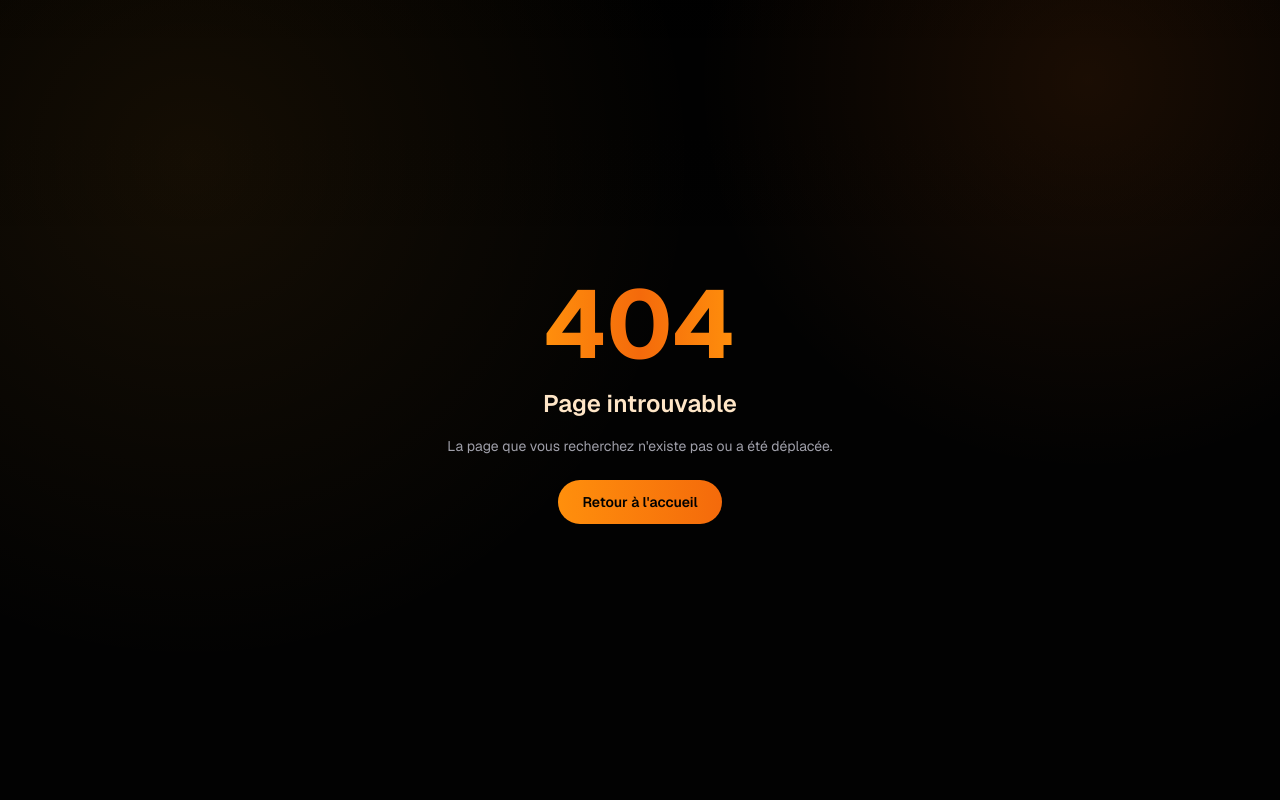
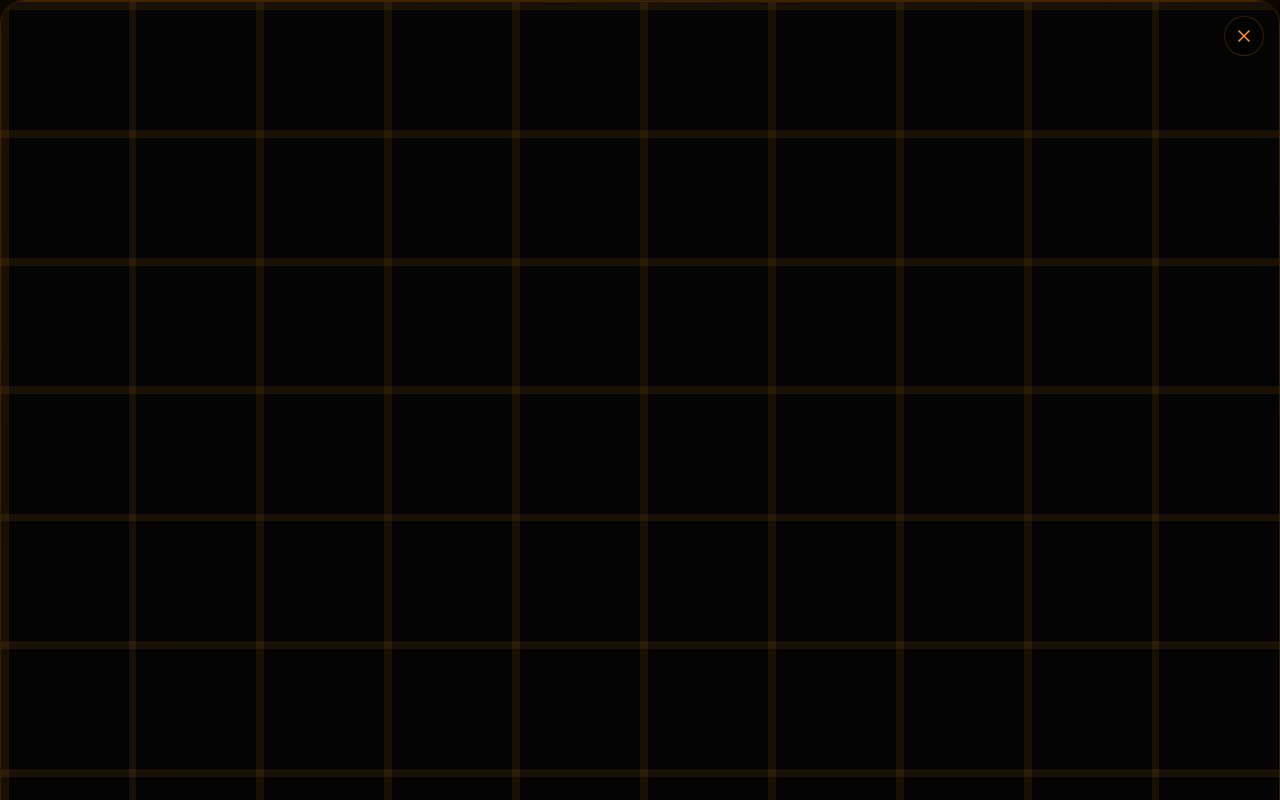
Before and after one commit to lenny-vigeon-dev/cervelet, a Next.js app in the folder frontend/: page /canva in a window 1280 px wide. Before the commit this address had no page. Shown: the top 800 px of the page. Built offline with nearby package versions, Linux system fonts and the light colour scheme.

Commit message:
feat(canva): implement CanvaPage with pixel canvas and zoom/pan functionality

```diff
--- /dev/null
+++ b/frontend/app/canva/page.tsx
@@ -0,0 +1,66 @@
+'use client';
+
+import { PixelCanvas } from "@/components/pixel-canvas";
+import Link from "next/link";
+import { useEffect } from "react";
+
+export default function CanvaPage() {
+
+
+  useEffect(() => {
+    const originalOverflow = document.body.style.overflow;
+
+    document.body.style.overflow = 'hidden';
+
+    const preventZoom = (e: WheelEvent) => {
+      if (e.ctrlKey) {
+        e.preventDefault();
+      }
+    };
+
+    const preventPinchZoom = (e: TouchEvent) => {
+      if (e.touches.length > 1) {
+        e.preventDefault();
+      }
+    };
+
+    document.addEventListener('wheel', preventZoom, { passive: false });
+    document.addEventListener('touchmove', preventPinchZoom, { passive: false });
+
+    return () => {
+      document.body.style.overflow = originalOverflow;
+      document.removeEventListener('wheel', preventZoom);
+      document.removeEventListener('touchmove', preventPinchZoom);
+    };
+  }, []);
+
+  return (
+    <main className="min-h-screen touch-none">
+      <div className="absolute top-4 right-4 z-10">
+        <Link
+          href="/"
+          className="flex items-center justify-center w-10 h-10 rounded-full bg-black/50 hover:bg-black/70 border border-brand/20 hover:border-brand/40 transition-colors"
+          aria-label="Retour à la page d'accueil">
+          <svg
+            xmlns="http://www.w3.org/2000/svg"
+            width="20"
+            height="20"
+            viewBox="0 0 24 24"
+            fill="none"
+            stroke="currentColor"
+            strokeWidth="2"
+            strokeLinecap="round"
+            strokeLinejoin="round"
+            className="text-brand"
+          >
+            <line x1="18" y1="6" x2="6" y2="18" />
+            <line x1="6" y1="6" x2="18" y2="18" />
+          </svg>
+        </Link>
+      </div>
+      <div className="max-w">
+        <PixelCanvas />
+      </div>
+    </main>
+  );
+}
--- a/frontend/app/page.tsx
+++ b/frontend/app/page.tsx
@@ -6,6 +6,7 @@ import { FeaturesGrid } from "@/components/features-grid";
 import { fetchCanvasSnapshot, fetchCanvasSummary } from "@/lib/canvas";
 import { safeFetch } from "@/hooks/use-safe-fetch";
 import type { CanvasSnapshot, CanvasSummary } from "@/types/canvas";
+import Link from "next/link";
 
 // Revalidate canvas data every 30 seconds for better performance
 // while keeping it relatively fresh for collaborative updates
@@ -44,7 +45,34 @@ export default async function HomePage() {
       <section className="grid gap-8 lg:grid-cols-[minmax(0,2fr)_minmax(0,1fr)]">
         <div className="flex flex-col gap-6">
           <ToolbarWrapper />
-          <PixelCanvas snapshot={snapshot ?? undefined} />
+          <div className="relative group">
+            <PixelCanvas snapshot={snapshot ?? undefined} className="aspect-square overflow-scroll" />
+            <Link
+              href="/canva"
+              className="absolute inset-0 flex items-center justify-center bg-black/60 opacity-0 group-hover:opacity-100 transition-opacity duration-300 rounded-3xl"
+            >
+              <div className="flex flex-col items-center gap-3">
+                <svg
+                  xmlns="http://www.w3.org/2000/svg"
+                  width="48"
+                  height="48"
+                  viewBox="0 0 24 24"
+                  fill="none"
+                  stroke="currentColor"
+                  strokeWidth="2"
+                  strokeLinecap="round"
+                  strokeLinejoin="round"
+                  className="text-brand"
+                >
+                  <polyline points="15 3 21 3 21 9" />
+                  <polyline points="9 21 3 21 3 15" />
+                  <line x1="21" y1="3" x2="14" y2="10" />
+                  <line x1="3" y1="21" x2="10" y2="14" />
+                </svg>
+                <span className="text-brand font-semibold text-lg">Ouvrir en plein écran</span>
+              </div>
+            </Link>
+          </div>
         </div>
         <aside className="flex flex-col gap-6">
           <APIStatusCard snapshot={snapshot} summary={summary} />
--- a/frontend/components/pixel-canvas.tsx
+++ b/frontend/components/pixel-canvas.tsx
@@ -1,7 +1,8 @@
 'use client';
 
-import { useEffect, useMemo, useRef } from "react";
+import { useEffect, useMemo, useRef, useState } from "react";
 import type { CanvasSnapshot } from "@/types/canvas";
+import { ToolbarWrapper } from "./toolbar-wrapper";
 
 export interface PixelCanvasProps {
   snapshot?: CanvasSnapshot;
@@ -18,6 +19,7 @@ export function PixelCanvas({
   scale = 8,
   className,
 }: PixelCanvasProps) {
+  // Canva
   const canvasRef = useRef<HTMLCanvasElement>(null);
   const dimensions = useMemo(() => {
     if (snapshot) {
@@ -25,6 +27,23 @@ export function PixelCanvas({
     }
     return { width: 256, height: 256 };
   }, [snapshot]);
+
+  // Selected pixel
+  const [selectedPixel, setSelectedPixel] = useState<{ x: number; y: number } | null>(null);
+  const [selectedColor, setSelectedColor] = useState<string| null>(null);
+  const [drawnPixels, setDrawnPixels] = useState<Array<{ x: number; y: number; color: string }>>([]);
+
+  // Zoom
+  const [zoom, setZoom] = useState(1);
+  const [[originX, originY], setOrigin] = useState<[number, number]>([0, 0]);
+  const [disablePageZoom, setDisablePageZoom] = useState(false);
+  const MIN_ZOOM = 0.5;
+  const MAX_ZOOM = 5;
+
+  // Pan (drag to move)
+  const [isPanning, setIsPanning] = useState(false);
+  const [panStart, setPanStart] = useState<{ x: number; y: number } | null>(null);
+  const [panOffset, setPanOffset] = useState<{ x: number; y: number }>({ x: 0, y: 0 });
 
   useEffect(() => {
     const canvas = canvasRef.current;
@@ -44,7 +63,6 @@ export function PixelCanvas({
     context.fillRect(0, 0, canvas.width, canvas.height);
 
     if (!snapshot) {
-      // Draw placeholder grid to help visualise the canvas.
       context.strokeStyle = "rgba(255, 163, 33, 0.08)";
       for (let x = 0; x <= canvas.width; x += 16) {
         context.beginPath();
@@ -58,31 +76,178 @@ export function PixelCanvas({
         context.lineTo(canvas.width, y + 0.5);
         context.stroke();
       }
+    } else {
+      snapshot.pixels.forEach((pixel) => {
+        context.fillStyle = pixel.color;
+        context.fillRect(pixel.x, pixel.y, 1, 1);
+      });
+    }
+
+    drawnPixels.forEach((pixel) => {
+      context.fillStyle = pixel.color;
+      context.fillRect(pixel.x, pixel.y, 1, 1);
+    });
+
+    if (selectedPixel) {
+      context.fillStyle = "rgba(255, 0, 0, 0.5)";
+      context.fillRect(selectedPixel.x, selectedPixel.y, 1, 1);
+    }
+  }, [snapshot, dimensions, selectedPixel, drawnPixels]);
+
+   useEffect(() => {
+    const handler = (event: WheelEvent) => {
+      if (disablePageZoom && event.ctrlKey) {
+        event.preventDefault();
+        event.stopPropagation();
+      }
+    };
+
+    window.addEventListener("wheel", handler, { passive: false });
+    return () => window.removeEventListener("wheel", handler);
+  }, [disablePageZoom]);
+
+
+  const handleClick = (event: React.MouseEvent<HTMLCanvasElement>) => {
+    if (isPanning) {
+      setIsPanning(false);
       return;
     }
 
-    snapshot.pixels.forEach((pixel) => {
-      context.fillStyle = pixel.color;
-      context.fillRect(pixel.x, pixel.y, 1, 1);
+    const canvas = canvasRef.current;
+    if (!canvas) {
+      return;
+    }
+
+
+    const rect = canvas.getBoundingClientRect();
+    const ctx = canvas.getContext("2d");
+    if (!ctx) {
+      return;
+    }
+
+    const x = Math.floor(((event.clientX - rect.left) / rect.width) * canvas.width);
+    const y = Math.floor(((event.clientY - rect.top) / rect.height) * canvas.height);
+
+
+    setSelectedPixel({ x, y });
+    console.log(`Pixel clicked: (${x}, ${y})`);
+    setIsPanning(false);
+  }
+
+  const handleMouseDown = (event: React.MouseEvent<HTMLCanvasElement>) => {
+    event.preventDefault();
+    setPanStart({ x: event.clientX, y: event.clientY });
+    setIsPanning(false);
+  };
+
+  const handleMouseMove = (event: React.MouseEvent<HTMLCanvasElement>) => {
+    if (!panStart) {
+      return;
+    }
+
+    const deltaX = event.clientX - panStart.x;
+    const deltaY = event.clientY - panStart.y;
+
+    if (Math.abs(deltaX) > 5 || Math.abs(deltaY) > 5) {
+      setIsPanning(true);
+    }
+
+    setPanOffset({
+      x: panOffset.x + deltaX,
+      y: panOffset.y + deltaY,
     });
-  }, [snapshot, dimensions]);
+
+    setPanStart({ x: event.clientX, y: event.clientY });
+  };
+
+  const handleMouseUp = () => {
+    setPanStart(null);
+  };
+
+  const handleWheel = (event: React.WheelEvent<HTMLCanvasElement>) => {
+    event.preventDefault();
+    event.stopPropagation();
+
+    const canvas = canvasRef.current;
+    if (!canvas) {
+      return;
+    }
+    const rect = canvas.getBoundingClientRect();
+    const mouseX = (event.clientX - rect.left);
+    const mouseY = (event.clientY - rect.top);
+
+    setOrigin([(mouseX / rect.width) * 100, (mouseY / rect.height) * 100]);
+    setZoom((z) => {
+      const zoomFactor = z > 1 ? 0.2 : 0.1;
+      const newZoom = z + (event.deltaY > 0 ? -zoomFactor : zoomFactor);
+      return Math.min(MAX_ZOOM, Math.max(MIN_ZOOM, newZoom));
+    });
+  };
+
+  const drawPixel = (pixel: { x: number; y: number }) => {
+    if (!selectedColor) {
+      console.log("No color selected");
+      return;
+    }
+
+    setDrawnPixels([...drawnPixels, { x: pixel.x, y: pixel.y, color: selectedColor }]);
+    setSelectedPixel(null);
+    setSelectedColor(null);
+  }
 
   return (
-    <div
-      className={`relative isolate overflow-hidden rounded-3xl border border-brand/20 bg-canvas-surface shadow-surface ${className ?? ""}`}
-    >
-      <div className="absolute inset-0 bg-linear-to-br from-brand/15 via-transparent to-brand-strong/10 blur-3xl" />
-      <div className="relative inset-0 flex items-center justify-center p-6">
+    <div className={`w-full rounded-3xl border border-brand/20 bg-canvas-surface overflow-hidden select-none`}>
+      {selectedPixel && (
+        <div className="flex">
+          <div className="fixed top-0 left-0 z-10 w-full items-center flex justify-center flex-col">
+            <ToolbarWrapper onSelectColor={setSelectedColor} />
+          </div>
+          {selectedColor && (
+          <div className="fixed bottom-0 left-0 z-10 w-full items-center flex justify-center pb-8">
+            <div className="flex gap-4">
+              <button
+                className="bg-brand hover:bg-brand/80 text-white font-semibold py-3 px-8 rounded-xl border border-brand/40 shadow-lg shadow-brand/20 transition-all hover:scale-105 active:scale-95"
+                onClick={() => drawPixel(selectedPixel)}
+              >
+                Dessiner
+              </button>
+              <button
+                className="bg-zinc-800/90 hover:bg-zinc-700/90 text-zinc-300 hover:text-white font-semibold py-3 px-8 rounded-xl border border-zinc-700 transition-all hover:scale-105 active:scale-95"
+                onClick={() => setSelectedPixel(null)}
+              >
+                Annuler
+              </button>
+            </div>
+          </div>
+          ) }
+        </div>
+      )}
+      <div className={`${className ?? ""} justify-center flex`}>
+      <div
+        style={{
+          transform: `translate(${panOffset.x}px, ${panOffset.y}px)`,
+          cursor: panStart ? 'grabbing' : 'grab',
+          userSelect: 'none',
+          WebkitUserSelect: 'none',
+        }}
+      >
         <canvas
           ref={canvasRef}
+          onClick={handleClick}
+          onMouseDown={handleMouseDown}
+          onMouseMove={handleMouseMove}
+          onMouseUp={handleMouseUp}
+          onWheel={handleWheel}
           style={{
             width: dimensions.width * scale,
             height: dimensions.height * scale,
             imageRendering: "pixelated",
+            transform: `scale(${zoom})`, transformOrigin: `${originX}% ${originY}%`
           }}
           className="rounded-2xl border border-brand/25 bg-black shadow-lg shadow-brand/20"
           aria-label="Collaborative pixel canvas"
         />
+      </div>
       </div>
     </div>
   );
```
